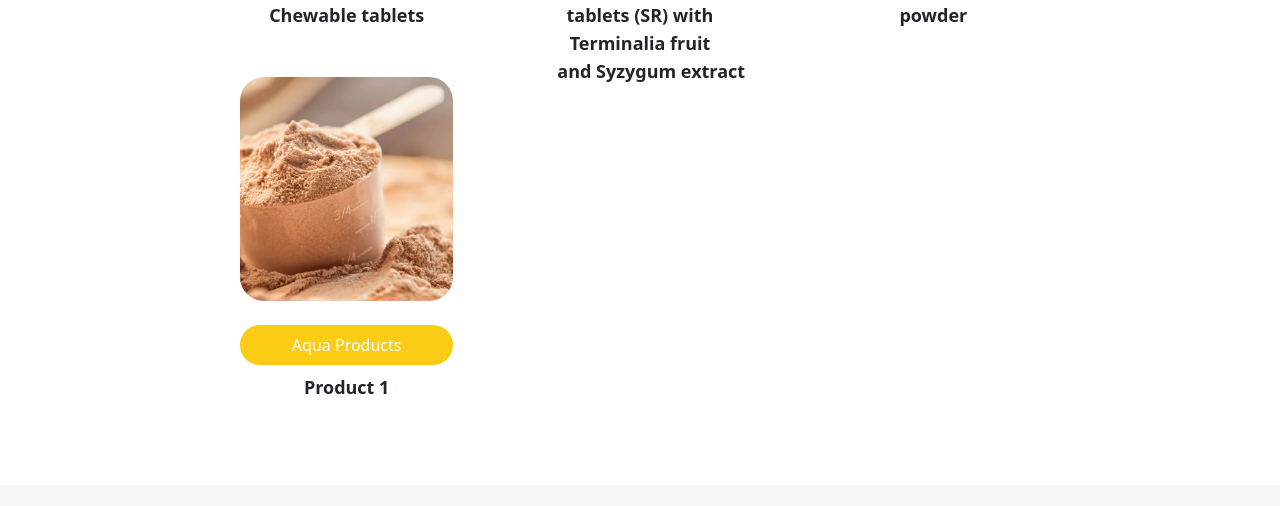
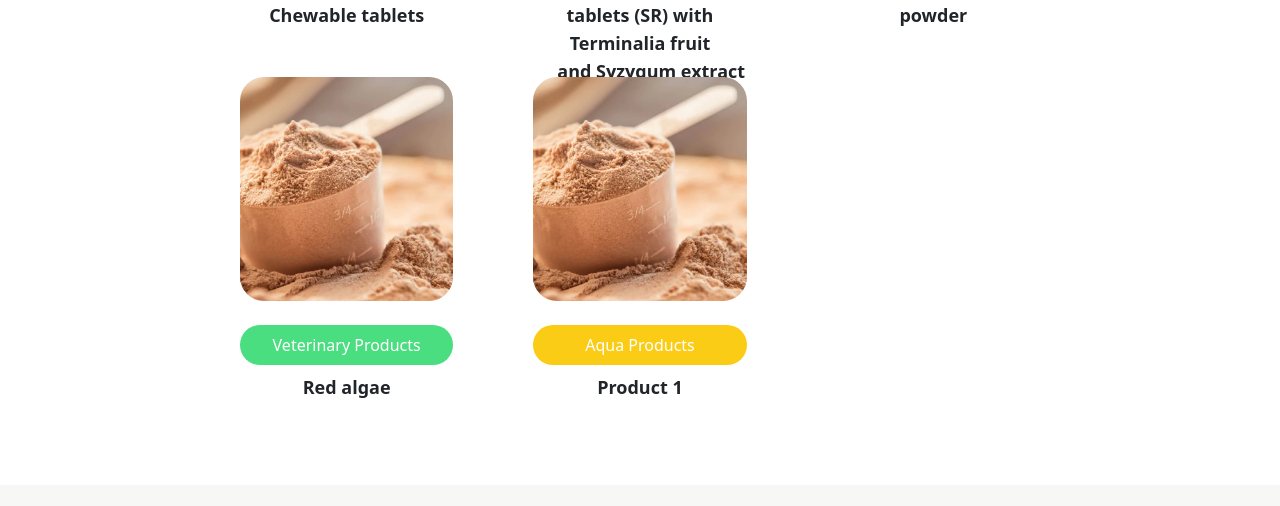
Before and after one commit to Swapnil-2502/Health-Supplement-, a plain HTML site: page products.html in a window 1280 px wide. Shown: the part 2626-3132 px from the top of the page. Drawn offline with nearby package versions, Linux system fonts and the light colour scheme.

Commit message:
added a new product

```diff
--- a/products.html
+++ b/products.html
@@ -59,7 +59,7 @@
     <script src="https://cdn.jsdelivr.net/npm/swiper@11/swiper-bundle.min.js" defer></script>
     <script src="./script.js" defer></script>
 
-    <title>Akta Chem</title>
+    <title>Aktachem</title>
     <link rel="icon" href="./images/aktachem-favicon.png" type="image/x-icon">
 </head>
 
@@ -355,6 +355,18 @@
                 </div>
             </div>
 
+            <div class="cardDisplay overflow-visible h-80" id="Veterinary Products">
+                <img class="w-full h-56 object-cover object-center transition-transform duration-300 transform hover:scale-105 rounded-3xl" src="./images/1_whey_protein.jpg" alt="Product 1">
+                <div class=" pb-9 h-auto pt-4">
+                    <div>
+                        <p class="text-white text-center items-center rounded-3xl bg-green-400 pt-2 pb-2 font-gt-walsheim">Veterinary Products</p>
+                    </div>
+
+                    <h3 class="p-4 text-lg font-semibold mb-2 text-center pt-2 font-gt-walsheim">Red algae</h3>
+
+                </div>
+            </div>
+
             <div class="cardDisplay overflow-visible h-80" id="Aqua Products">
                 <img class="w-full h-56 object-cover object-center transition-transform duration-300 transform hover:scale-105 rounded-3xl" src="./images/1_whey_protein.jpg" alt="Product 1">
                 <div class=" pb-9 h-auto pt-4">
```
